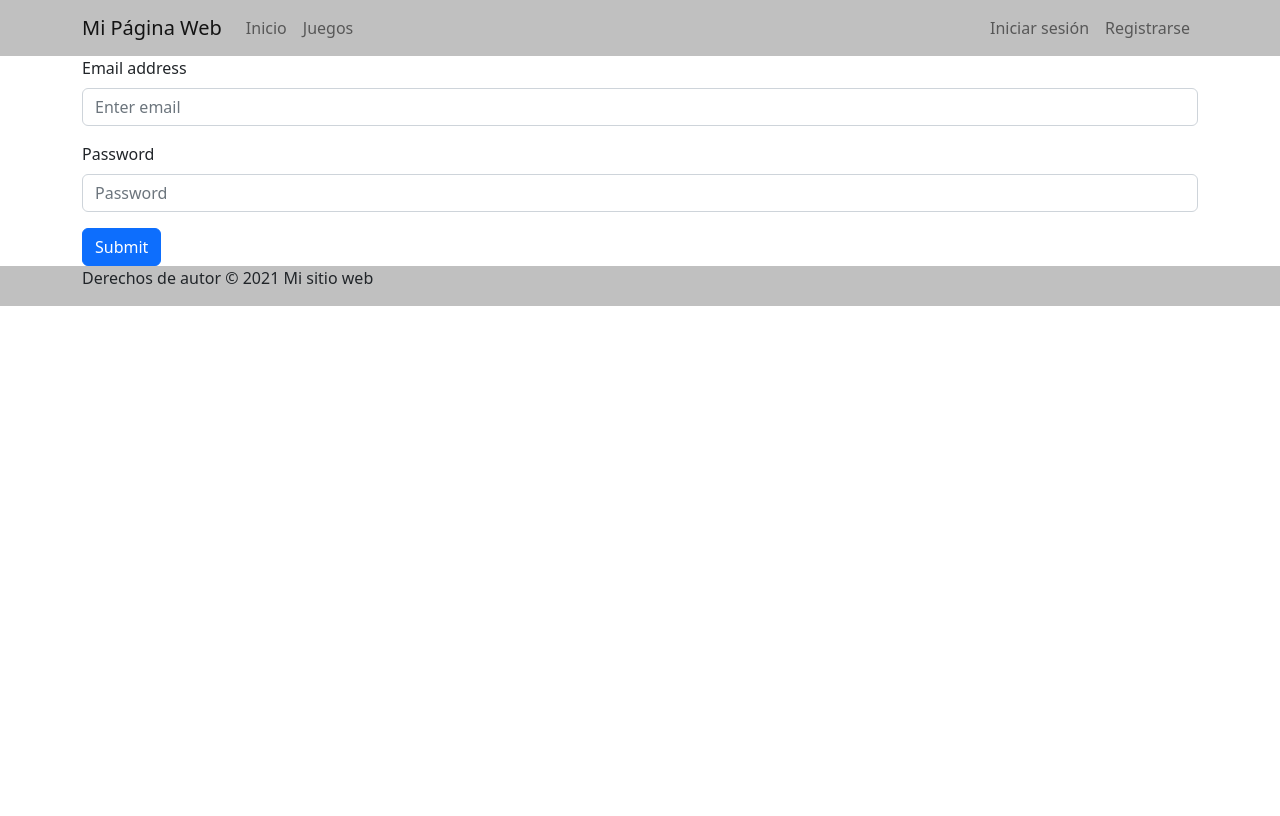
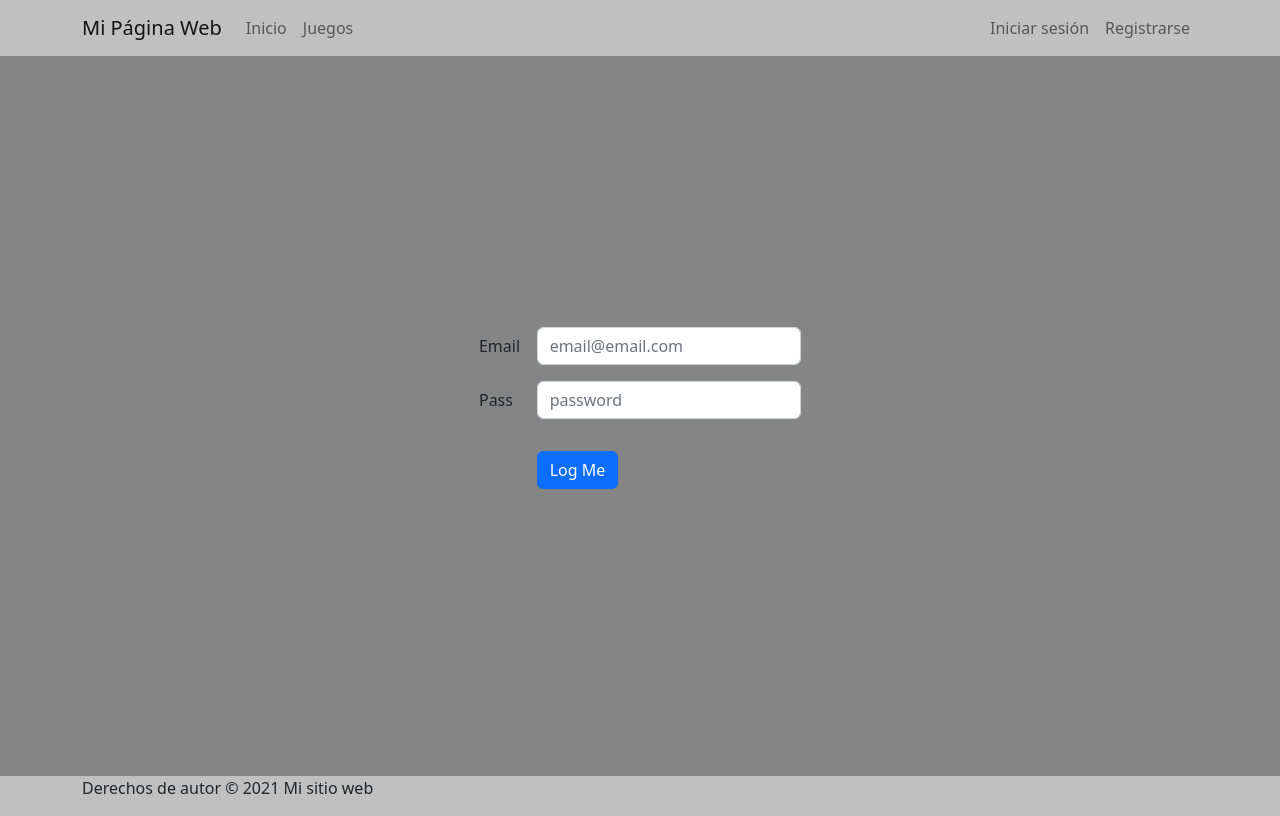
Before and after one commit to DavidValero17/dvc-fsd-geekshubs-val-proyectofinalfront, a React (Vite) app in the folder proyectofinalfront/: page /login in a window 1280 px wide. Built offline with nearby package versions, Linux system fonts and the light colour scheme.

Commit message:
login solucionado, ahora saluda correctamente y redirige a home

```diff
--- a/proyectofinalfront/src/pages/Login/Login.jsx
+++ b/proyectofinalfront/src/pages/Login/Login.jsx
@@ -1,61 +1,148 @@
-import { useState } from 'react';
-import { Form, Button, Container } from 'react-bootstrap';
-import { useNavigate } from 'react-router-dom';
-import { useDispatch } from 'react-redux';
-import { logMe } from '../../services/apiCalls';
-import { login } from '../userSlice';
+import React from "react";
+
+import { useState, useEffect } from "react";
+import { logMe } from "../../services/apiCalls";
+
+import { useDispatch, useSelector } from "react-redux";
+
+import { login, userData } from "../userSlice";
+
+import { useNavigate } from "react-router-dom";
+import { InputLogin } from "../../common/LoginForm/LoginForm";
+
+import { decodeToken } from "react-jwt";
+
+import Button from "react-bootstrap/Button";
+import Col from "react-bootstrap/Col";
+import Form from "react-bootstrap/Form";
+import Row from "react-bootstrap/Row";
+import Container from "react-bootstrap/Container";
 
 export const Login = () => {
-  const [email, setEmail] = useState('');
-  const [password, setPassword] = useState('');
-  const [error, setError] = useState('');
-  const dispatch = useDispatch();
   const navigate = useNavigate();
 
-  const handleSubmit = async (e) => {
+  //Instancio Redux en modo escritura y lectura
+
+  const dispatch = useDispatch();
+  const credentialsRdx = useSelector(userData);
+
+
+  const [credenciales, setCredenciales] = useState({
+    email: "",
+    password: "",
+  });
+
+  const [welcome, setWelcome] = useState("");
+
+  useEffect(() => {
+    if (credentialsRdx.credentials?.token) {
+      //Si No token...home redirect
+      navigate("/");
+    }
+  }, []);
+
+  const inputHandler = (e) => {
+    setCredenciales((prevState) => ({
+      ...prevState,
+      [e.target.name]: e.target.value,
+    }));
+  };
+
+  const checkError = (e) => {
     e.preventDefault();
-    try {
-      const response = await logMe({ email, password });
-      dispatch(login({ credentials: response.data }));
-      navigate('/');
-    } catch (error) {
-      setError('Wrong Credentials');
+  };
+
+  useEffect(() => {
+    if (credentialsRdx.credentials?.token) {
+      //Si No token...home redirect
+      navigate("/");
     }
+  }, []);
+
+  const logeame = () => {
+    logMe(credenciales)
+      .then((respuesta) => {
+        let decoded = decodeToken(respuesta.data.data);
+
+        let datosBackend = {
+          token: respuesta.data.data,
+          usuario: decoded,
+        };
+
+        //Este es el momento en el que guardo en REDUX
+        dispatch(login({ credentials: datosBackend }));
+
+        //Una vez nos hemos logeado...mostramos mensaje de bienvenida...
+        setWelcome(`Bienvenid@ ${datosBackend.usuario.username}`);
+
+        //Redirección a Home
+
+        setTimeout(() => {
+          navigate("/");
+        }, 3000);
+      })
+      .catch((error) => alert("Se produjo un error al realizar el login"));
   };
 
   return (
-    <Container>
-      <Form onSubmit={handleSubmit}>
-        <Form.Group className="mb-3" controlId="formBasicEmail">
-          <Form.Label>Email address</Form.Label>
-          <Form.Control
-            type="email"
-            placeholder="Enter email"
-            value={email}
-            onChange={(e) => setEmail(e.target.value)}
-            required
+    <div className="loginDesign">
+      {welcome !== "" ? (
+        <div>{welcome}</div>
+      ) : (
+        <Container fluid className="CenteredForm">
+          <Form>
+            <Form.Group
+              as={Row}
+              className="mb-3"
+              controlId="formHorizontalEmail"
+            >
+              <Form.Label column sm={2}>
+                Email
+              </Form.Label>
+              <Col sm={10}>
+                <InputLogin
+                  type="text"
+                  name="email"
+                  placeholder="email@email.com"
+                  changeFunction={(e) => inputHandler(e)}
+                  blurFunction={(e) => checkError(e)}
                 />
+              </Col>
             </Form.Group>
 
-        <Form.Group className="mb-3" controlId="formBasicPassword">
-          <Form.Label>Password</Form.Label>
-          <Form.Control
+            <Form.Group
+              as={Row}
+              className="mb-3"
+              controlId="formHorizontalPassword"
+            >
+              <Form.Label column sm={2}>
+                Pass
+              </Form.Label>
+              <Col sm={10}>
+                <InputLogin
                   type="password"
-            placeholder="Password"
-            value={password}
-            onChange={(e) => setPassword(e.target.value)}
-            required
+                  name="password"
+                  placeholder="password"
+                  changeFunction={(e) => inputHandler(e)}
+                  blurFunction={(e) => checkError(e)}
                 />
+              </Col>
+            </Form.Group>
+            <Form.Group
+              as={Row}
+              className="mb-3"
+              controlId="formHorizontalCheck"
+            >
             </Form.Group>
 
-        <Button variant="primary" type="submit">
-          Submit
-        </Button>
+            <Form.Group as={Row} className="mb-3">
+              <Col sm={{ span: 10, offset: 2 }}>
+                <Button onClick={() => logeame()}>Log Me</Button>
+              </Col>
+            </Form.Group>
           </Form>
-
-      {error && <p className="text-danger">{error}</p>}
         </Container>
+      )}
+    </div>
   );
 };
-
-export default Login;
```
Lines whose indentation alone changed are shown as unchanged.
